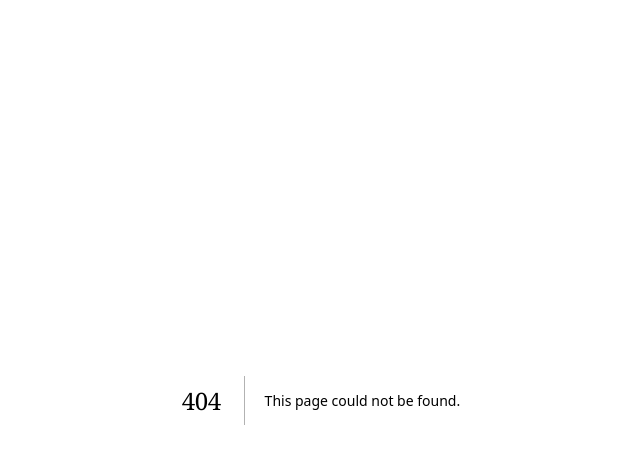
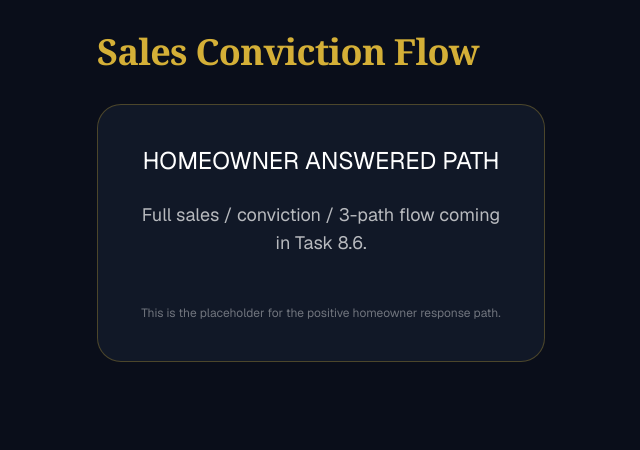
Before and after one commit to Ascedge/asc-edge-field-prod, a Next.js app: page /property/1/present in a window 1280 px wide. Before the commit this address had no page. Shown: the top 450 px of the page, without its empty margins (319-959 px from the left). Built offline with nearby package versions, Linux system fonts and the light colour scheme.

Commit message:
Add placeholder /property/[id]/present page for Task 8.5b HOMEOWNER ANSWERED path. Simple sales-flow stub as specified.

```diff
--- /dev/null
+++ b/app/property/[id]/present/page.tsx
@@ -0,0 +1,16 @@
+import { notFound } from 'next/navigation';
+
+export default function PresentPage() {
+  return (
+    <div className="min-h-screen bg-[#0a0e1a] text-white p-8">
+      <div className="max-w-md mx-auto">
+        <h1 className="text-4xl font-bold text-[#d4af37] mb-8">Sales Conviction Flow</h1>
+        <div className="bg-[#111827] border border-[#d4af37]/30 rounded-3xl p-10 text-center">
+          <p className="text-2xl mb-6">HOMEOWNER ANSWERED PATH</p>
+          <p className="text-white/70 text-lg">Full sales / conviction / 3-path flow coming in Task 8.6.</p>
+          <div className="mt-12 text-xs text-white/40">This is the placeholder for the positive homeowner response path.</div>
+        </div>
+      </div>
+    </div>
+  );
+}
```
